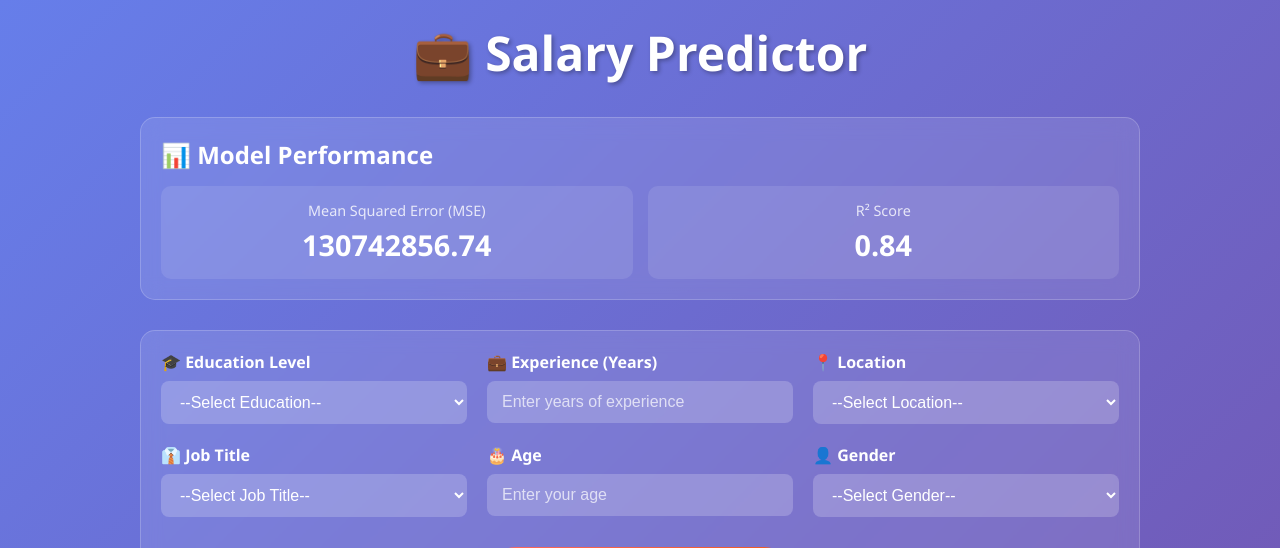
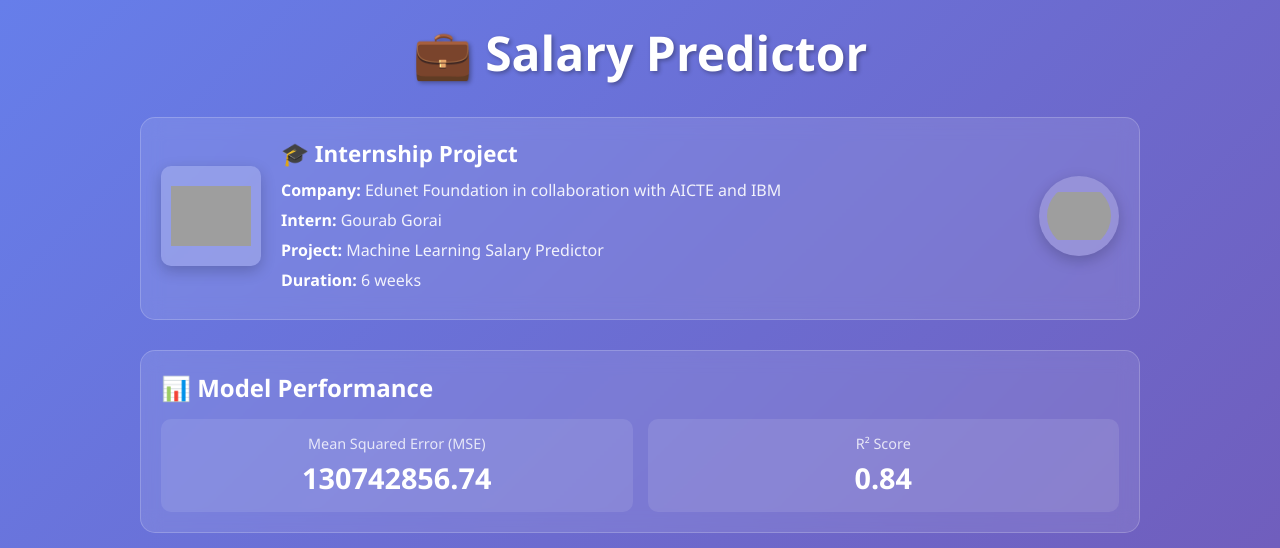
Before and after one commit to GourabGorai/IBMInternshipProject, a Flask app: page / in a window 1280 px wide. Shown: the top 548 px of the page. Run offline with Flask 3, Linux system fonts and the light colour scheme; grey boxes are pictures that could not be loaded.

Commit message:
Update index.html

```diff
--- a/templates/index.html
+++ b/templates/index.html
@@ -387,6 +387,92 @@
             background: rgba(255,255,255,0.3);
             box-shadow: 0 5px 15px rgba(0,0,0,0.2);
         }
+        /* Internship Info Section */
+.internship-info {
+    background: rgba(255, 255, 255, 0.1);
+    backdrop-filter: blur(10px);
+    border-radius: 15px;
+    padding: 20px;
+    margin-bottom: 30px;
+    border: 1px solid rgba(255, 255, 255, 0.2);
+}
+
+.internship-card {
+    display: flex;
+    align-items: center;
+    justify-content: space-between;
+    gap: 20px;
+    flex-wrap: wrap;
+}
+
+.company-logo {
+    flex: 0 0 auto;
+}
+
+.company-logo img {
+    width: 100px;
+    height: 100px;
+    object-fit: contain;
+    border-radius: 10px;
+    background: rgba(255, 255, 255, 0.2);
+    padding: 10px;
+    box-shadow: 0 5px 15px rgba(0, 0, 0, 0.2);
+}
+
+.internship-details {
+    flex: 1;
+    min-width: 200px;
+    color: white;
+}
+
+.internship-details h3 {
+    font-size: 1.4rem;
+    margin-bottom: 10px;
+    color: white;
+}
+
+.internship-details p {
+    font-size: 1rem;
+    margin-bottom: 8px;
+    color: rgba(255, 255, 255, 0.9);
+}
+
+.internship-details p strong {
+    color: white;
+}
+
+.company-badge {
+    flex: 0 0 auto;
+}
+
+.company-badge img {
+    width: 80px;
+    height: 80px;
+    object-fit: contain;
+    border-radius: 50%;
+    background: rgba(255, 255, 255, 0.2);
+    padding: 8px;
+    box-shadow: 0 5px 15px rgba(0, 0, 0, 0.2);
+}
+
+/* Responsive Design */
+@media (max-width: 768px) {
+    .internship-card {
+        flex-direction: column;
+        align-items: center;
+        text-align: center;
+    }
+
+    .company-logo img {
+        width: 80px;
+        height: 80px;
+    }
+
+    .company-badge img {
+        width: 60px;
+        height: 60px;
+    }
+}
 
         @media (max-width: 768px) {
             .form-grid { grid-template-columns: 1fr; }
@@ -400,6 +486,23 @@
 <body>
 <div class="container">
     <h1>💼 Salary Predictor</h1>
+    <div class="internship-info">
+        <div class="internship-card">
+            <div class="company-logo">
+                <img src="static/company-logo.png" alt="Company Logo">
+            </div>
+            <div class="internship-details">
+                <h3>🎓 Internship Project</h3>
+                <p><strong>Company:</strong> Edunet Foundation in collaboration with AICTE and IBM</p>
+                <p><strong>Intern:</strong> Gourab Gorai</p>
+                <p><strong>Project:</strong> Machine Learning Salary Predictor</p>
+                <p><strong>Duration:</strong> 6 weeks</p>
+            </div>
+            <div class="company-badge">
+                <img src="static/internship-badge.png" alt="Internship Badge">
+            </div>
+        </div>
+    </div>
 
     <!-- Flash Messages -->
     {% with messages = get_flashed_messages(with_categories=true) %}
```
